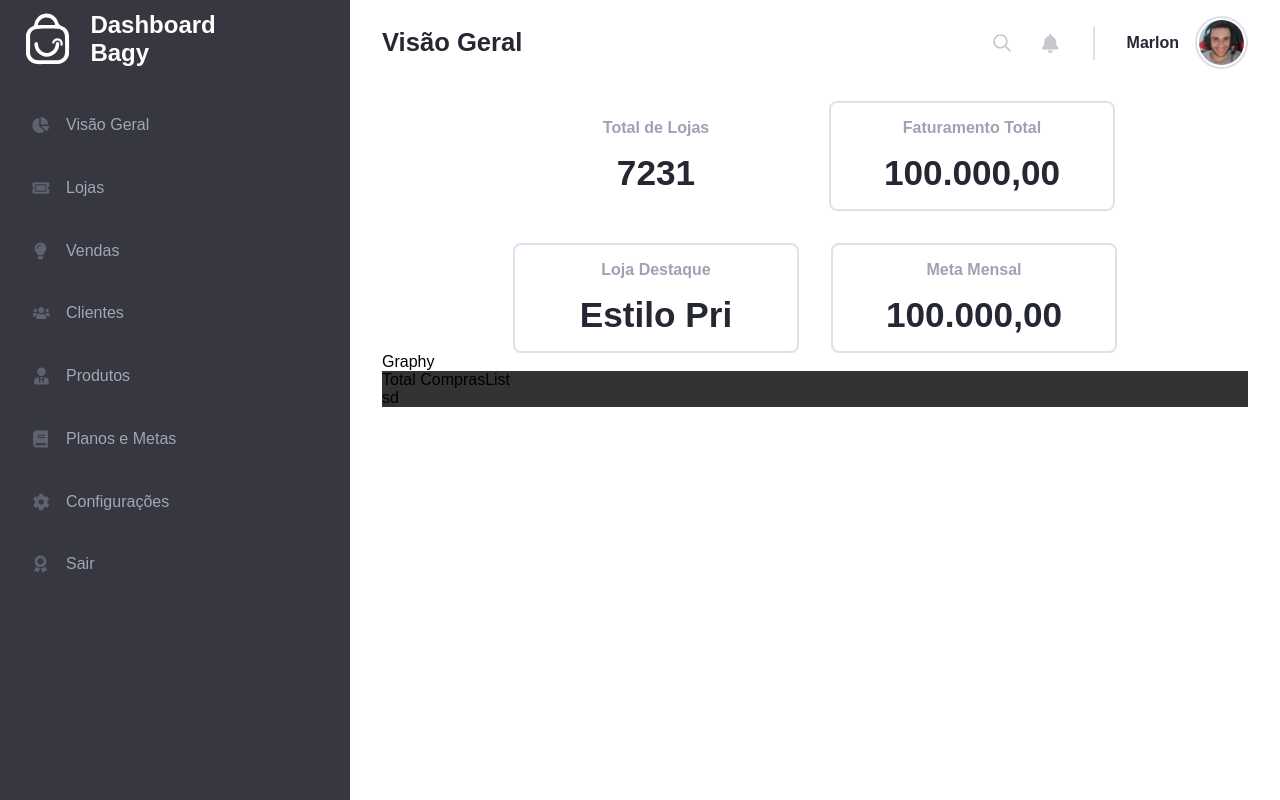
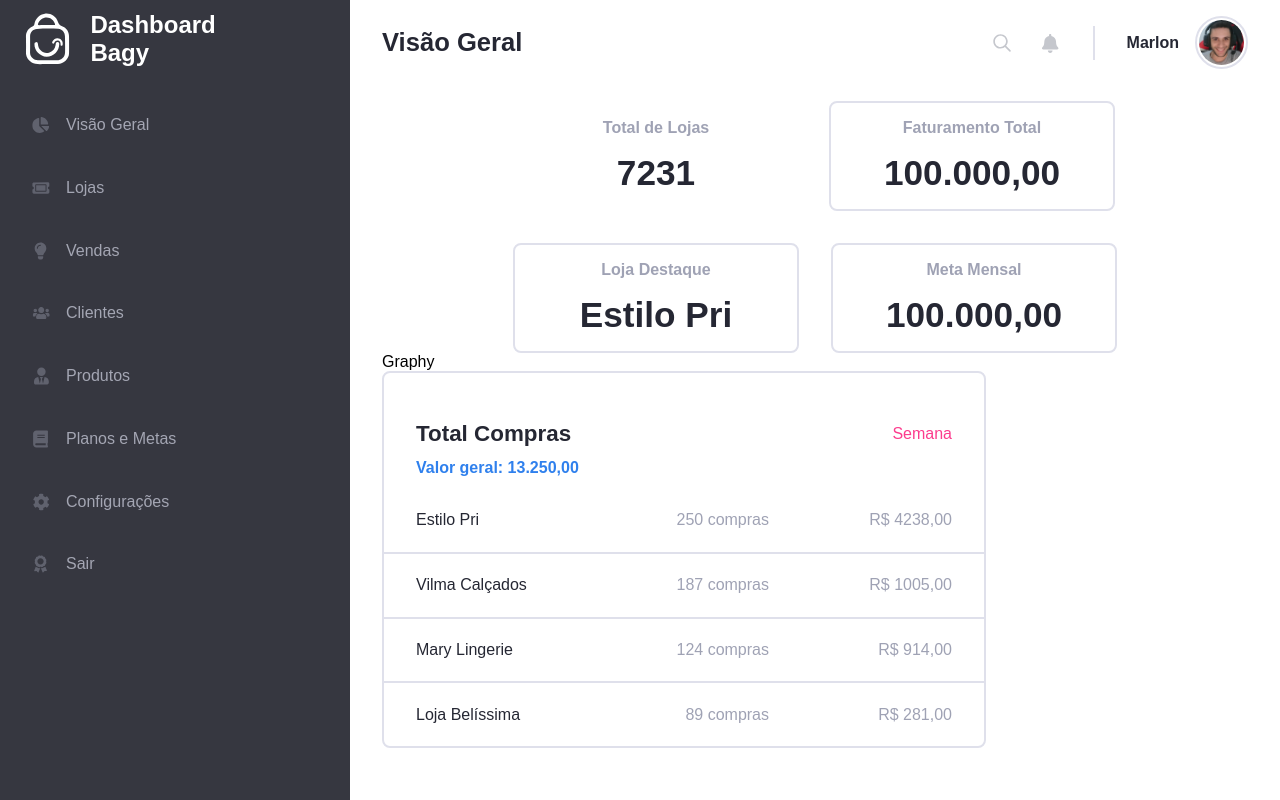
Before and after one commit to marlon307/teste-bagy, a Next.js app: page / in a window 1280 px wide. Shown: the top 800 px of the page. Built offline with nearby package versions, Linux system fonts and the light colour scheme.

Commit message:
Style Box total buy

```diff
--- a/components/Header/style.module.scss
+++ b/components/Header/style.module.scss
@@ -56,7 +56,7 @@
     align-items: center;
     justify-content: center;
     padding: 2px;
-    border: 2px solid var(--border-coor);
+    border: 2px solid var(--color-border);
     border-radius: 50%;
     background: var(--main-color);
   }
@@ -68,7 +68,7 @@
   &::before {
     content: '';
     display: inline-block;
-    border: 1px solid var(--border-coor);
+    border: 1px solid var(--color-border);
     height: 32px;
   }
 }
--- a/components/Main/MainFooter/BoxTotalBuy.js
+++ b/components/Main/MainFooter/BoxTotalBuy.js
@@ -4,13 +4,39 @@ import style from './style.module.scss';
 function BoxTotalBuy() {
   return (
     <div className={ style.boxtotalbuy }>
-      <div style={ style.headerbox }>
+      <div className={ style.headerbox }>
         <div className={ style.primaryLine }>
-          <span>Total Compras</span>
-          <span>List</span>
+          <h2>Total Compras</h2>
+          <span>Semana</span>
         </div>
-        <div className={ style.secondaryLine }>sd</div>
+        <div className={ style.secondaryLine }>
+          <span>Valor geral: 13.250,00</span>
+        </div>
       </div>
+      <main className={ style.mainbox }>
+        <ul>
+          <li>
+            <span>Estilo Pri</span>
+            <span>250 compras</span>
+            <span>R$ 4238,00</span>
+          </li>
+          <li>
+            <span>Vilma Calçados</span>
+            <span>187 compras</span>
+            <span>R$ 1005,00</span>
+          </li>
+          <li>
+            <span>Mary Lingerie</span>
+            <span>124 compras</span>
+            <span>R$ 914,00</span>
+          </li>
+          <li>
+            <span>Loja Belíssima</span>
+            <span>89 compras</span>
+            <span>R$ 281,00</span>
+          </li>
+        </ul>
+      </main>
     </div>
   );
 }
--- a/components/Main/MainFooter/style.module.scss
+++ b/components/Main/MainFooter/style.module.scss
@@ -1,4 +1,66 @@
 .boxtotalbuy {
+  max-width: 600px;
+  border-radius: 8px;
+  border: 2px solid var(--color-border);
+}
+
+.headerbox {
+  padding: 3em 2em 0;
+}
+
+.primaryLine {
+  display: flex;
+  align-items: center;
+  justify-content: space-between;
+
+  h2 {
+    font-size: 1.4em;
+    font-weight: 600;
+    color: var(--title-color);
+  }
+
+  span:last-child {
+    font-size: 1em;
+    font-weight: 500;
+    color: var(--color-bagy);
+  }
+}
+
+.secondaryLine {
+  margin-top: 12px;
+
+  span {
+    color: var(--color-secondaryline-box);
+    font-weight: 600;
+  }
+}
+
+.mainbox {
   width: 100%;
-  background: #333;
+
+  ul {
+    margin-top: 12px;
+  }
+
+  li {
+    display: flex;
+    align-items: center;
+    justify-content: space-between;
+    padding: 1.4em 2em;
+    border-bottom: 2px solid var(--color-border);
+  }
+
+  li:last-child {
+    border: none;
+  }
+
+  span {
+    width: 170px;
+    color: var(--title-color);
+  }
+
+  span:nth-child(1n+2) {
+    color: var(--color-h4-text-box);
+    text-align: end;
+  }
 }
--- a/components/Main/MainHeader/style.module.scss
+++ b/components/Main/MainHeader/style.module.scss
@@ -27,7 +27,7 @@
   }
 
   h2 {
-    color: var(--color-h2-text-box);
+    color: var(--title-color);
     font-size: 2.2em;
     transition: color 0.2s linear;
   }
@@ -49,6 +49,6 @@
   }
 
   h2 {
-    color: var(--color-h2-text-box);
+    color: var(--title-color);
   }
 }
--- a/styles/globals.scss
+++ b/styles/globals.scss
@@ -16,15 +16,14 @@
   --color-bagy: #FC3C8D;
   --main-color: #fff;
   --title-color: #252733;
-  --border-coor: #DFE0EB;
+  --color-border: #DFE0EB;
   --color-text-mn: #A4A6B3;
   // Colors Nav
   --color-bg-nav-mn: #363740;
   --color-nav-hover-mn: #463746;
   --color-fill-svg-nav: #60626E;
   // Colors main content
-  --color-border: #DFE0EB;
   --color-border-hv: #DDE2FF;
   --color-h4-text-box: #9FA2B4;
-  --color-h2-text-box: #252733;
+  --color-secondaryline-box: #2F80ED;
 }
```
